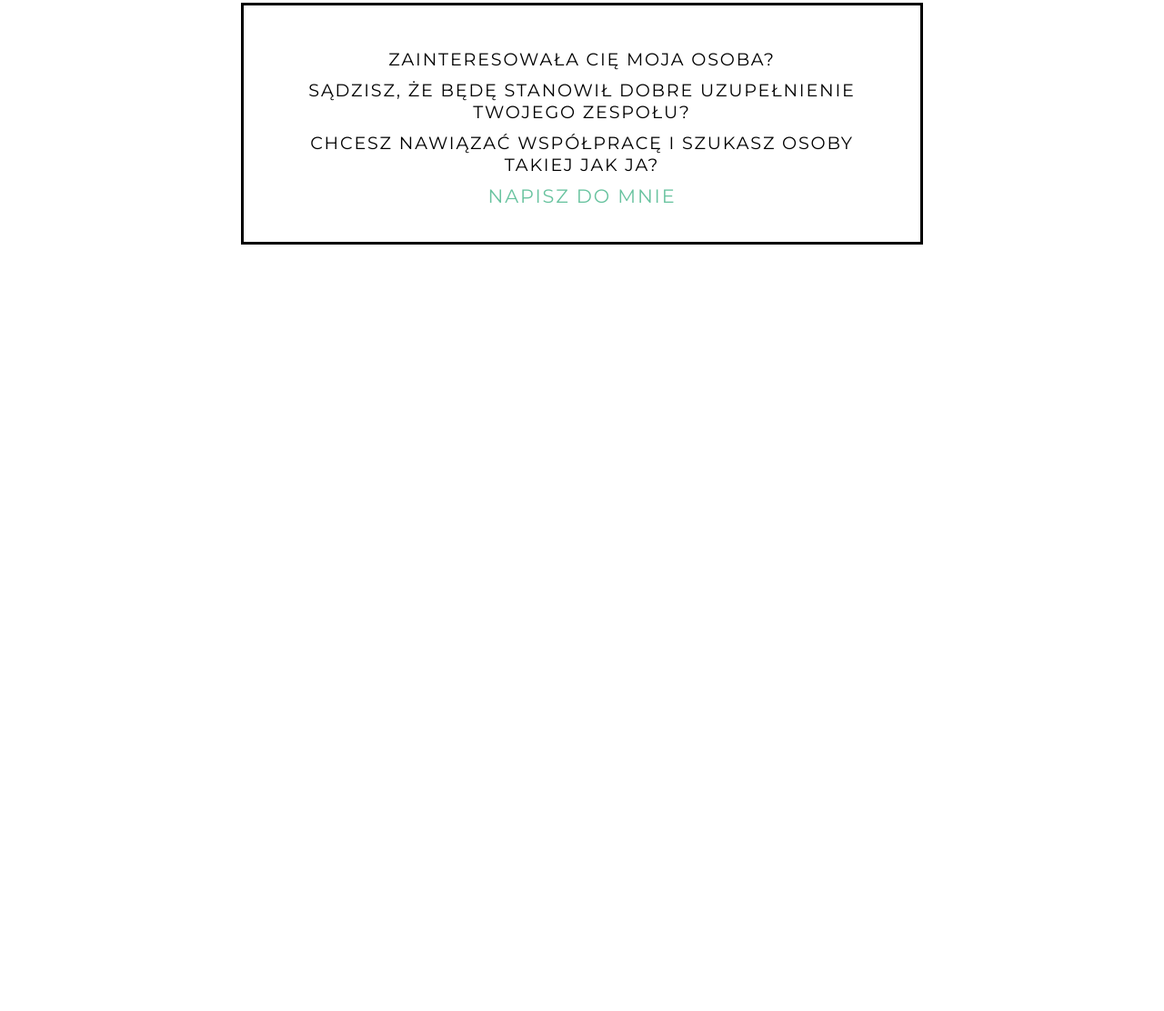
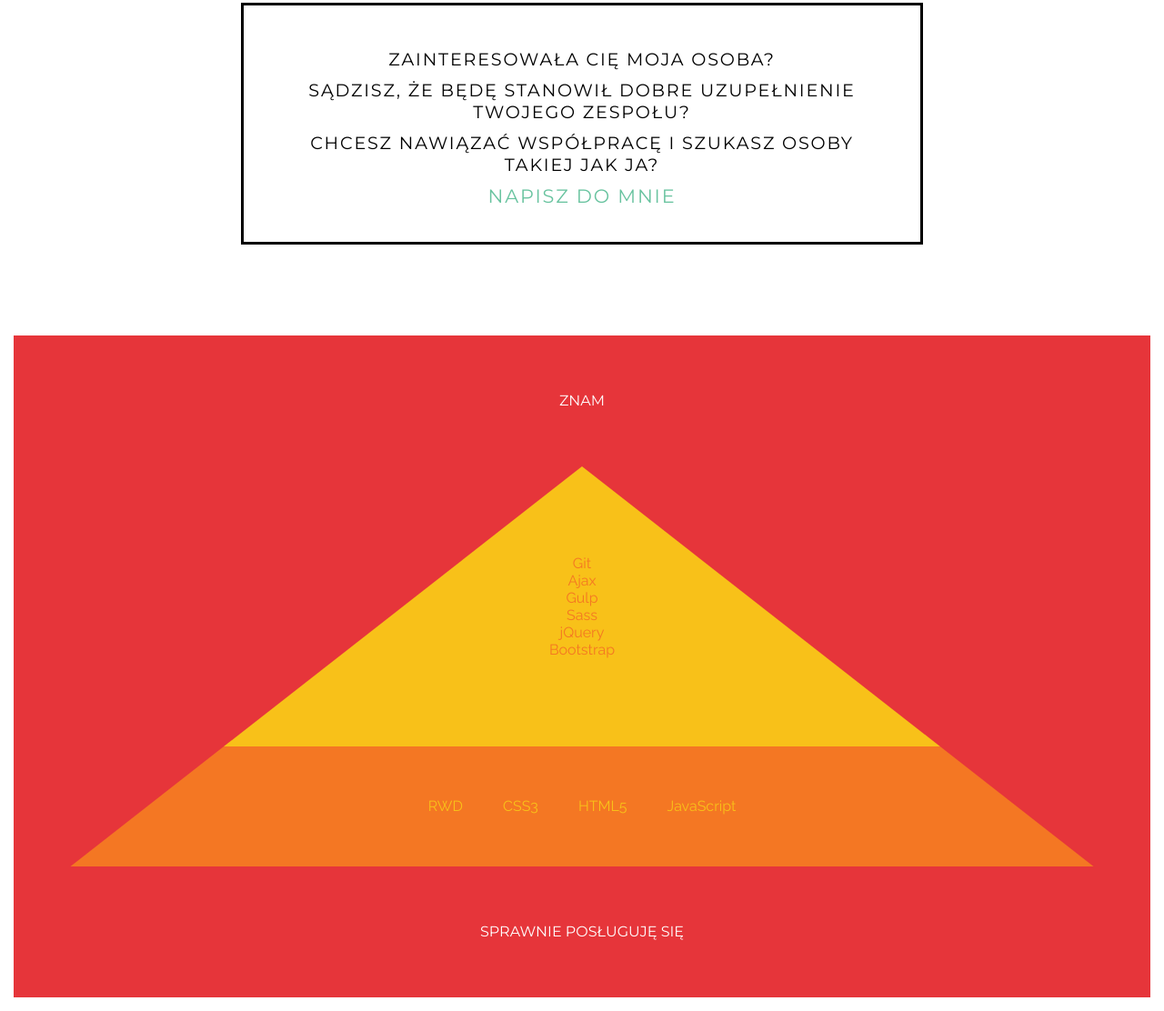
Before and after one commit to grabczakkamil/new-portfolio, a plain HTML site: page src/html/index.html in a window 1280 px wide. Shown: the part 1730-2842 px from the top of the page at 91% size. Before the commit the page ends 2114 px from the top, so only its background shows below. Drawn offline with nearby package versions, Linux system fonts and the light colour scheme; files that its build step writes are made by us from their sources; a script that the page names is missing.

Commit message:
add-skills-section

```diff
--- a/src/html/index.html
+++ b/src/html/index.html
@@ -34,7 +34,7 @@
                 <div class="about-box question-box">Dlaczego programowanie?</div>
                 <div class="about-box answer-box">Programowanie to tworzenie. Kodując powołuję do życia strony internetowe lub ich fragmenty, a to daje ogromną satysfakcję. Pomimo, że czasami po drodze pojawia się złość, gdy coś nie chce działać, to i tak na końcu zawsze jest radość i duma, że się udało, że nauczyłem się czegoś nowego. Właśnie to sprawia, że lubię programować.</div>
                 <div class="about-box question-box">Gdzie uczyłem się kodować?</div>
-                <div class="about-box answer-box">Na początku były darmowe kursy on-line, dzięki którym poznałem podstawy HTML5, CSS i JavaScript. Póżniej zapisałem się na kurs stacjonarny w Akademii 108, co pozwoliło mi utrwalić posiadaną wiedzę i rozszeżyć ją o sporą dawkę nowych zagadnień takich jak: SASS, JSON, jQuery, git. W sierpniu miałem przyjemność uczestniczyć w warsztatach Efigence Camp 2018. Teraz dalej rozwijam swoje umiejętności tworząc od podstaw własne projekty.</div>
+                <div class="about-box answer-box">Na początku były darmowe kursy on-line, dzięki którym poznałem podstawy HTML5, CSS3 i JavaScript. Póżniej zapisałem się na kurs stacjonarny w Akademii 108, co pozwoliło mi utrwalić posiadaną wiedzę i rozszeżyć ją o sporą dawkę nowych zagadnień takich jak: SASS, JSON, jQuery, git. W sierpniu miałem przyjemność uczestniczyć w warsztatach Efigence Camp 2018. Teraz dalej rozwijam swoje umiejętności tworząc od podstaw własne projekty.</div>
                 <div class="about-box question-box">Co już potrafię zrobić?</div>
                 <div class="about-box answer-box">Na dzień dzisiejszy najlepiej czuję się w tworzeniu ston typu wizytówka. Mając gotowy projekt PSD jestem w stanie zakodować go przy użyciu HTML5 i CSS oraz nadać mu dynamikę korzystając z JavaScript. Potrafię także stworzyć stronę od podstaw, czego przykładm jest moja własna strona. Zaprojektowana i wykonana w całości przeze mnie. Jeżeli chcesz dowiedzieć się więcej na temat technologii i narzędzi, z których korzystam przejdź do Umiejętności. Moje inne projekty zobaczysz w Portfolio lub na Github.</div>
                 <div class="about-box question-box">Co robię kiedy nie koduję?</div>
@@ -48,6 +48,26 @@
             </div>
         </div>
     </section>
+    <section id="skills" class="skills">
+       <p class="pyramid-text">Znam</p>
+        <div class="skills-pyramid">
+            <div class="pyramid pyramid-top">
+                <span>Git</span>
+                <span>Ajax</span>
+                <span>Gulp</span>
+                <span>Sass</span>
+                <span>jQuery</span>
+                <span>Bootstrap</span>
+            </div>
+            <div class="pyramid pyramid-bottom">
+                <span>RWD</span>
+                <span>CSS3</span>
+                <span>HTML5</span>
+                <span>JavaScript</span>
+            </div>
+        </div>
+        <p class="pyramid-text">Sprawnie posługuję się</p>
+    </section>
     <script src="js/app.js"></script>
 </body>
 
--- /dev/null
+++ b/src/sass/common/skills.scss
@@ -0,0 +1,47 @@
+.skills {
+    background-color: $red;
+}
+
+.pyramid-text {
+    text-transform: uppercase;
+    text-align: center;
+    padding: 5% 0;
+    font-family: $headersFont;
+}
+
+.skills-pyramid {
+    height: 55vh;
+    display: flex;
+    flex-direction: column;
+    justify-content: center;
+    align-items: center;
+    clip-path: polygon(50% 0, 5% 100%, 95% 100%);
+}
+
+.pyramid {
+    width: 100%;
+    display: flex;
+    justify-content: center;
+    align-items: center;
+}
+
+.pyramid-top {
+    background-color: $yellow;
+    height: 70%;
+    color: $orange;
+    flex-direction: column;
+}
+
+.pyramid-bottom {
+    display: flex;
+    height: 30%;
+    background-color: $orange;
+    color: $yellow;
+    flex-direction: row;
+    flex-wrap: wrap;
+    padding: 0 6% 0 6%;
+}
+
+.pyramid-bottom span {
+    margin: 0 2% 0 2%;
+}
--- a/src/sass/main.scss
+++ b/src/sass/main.scss
@@ -6,6 +6,7 @@
 @import 'common/base';
 @import 'common/header';
 @import 'common/about';
+@import 'common/skills';
 //@import 'common/fonts';
 //@import 'common/icons';
 //@import 'common/mixins';
```
